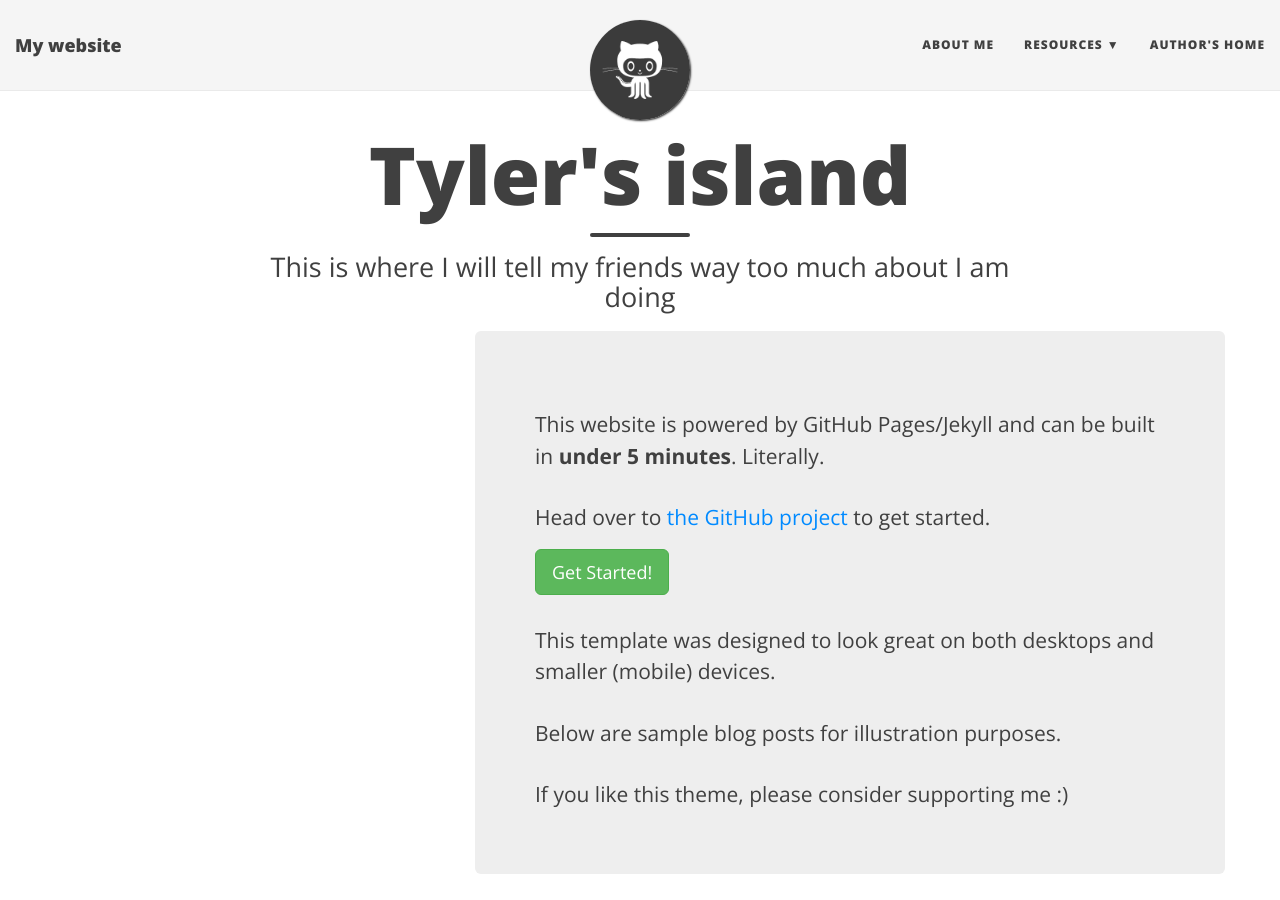
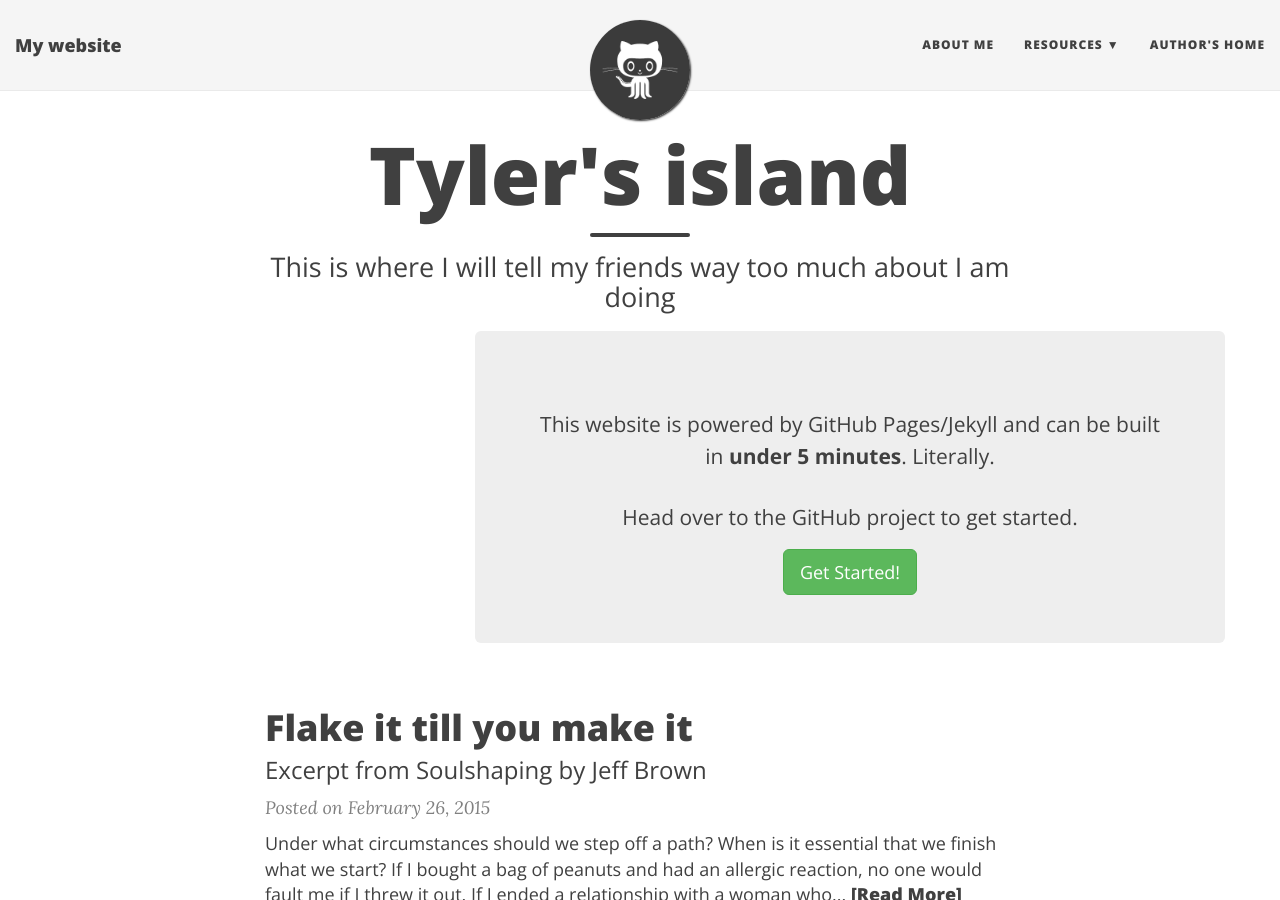
Before and after one commit to TylerAC/TylerAC.github.io, a Jekyll site: the page built from index.html, in a window 1280 px wide and 900 px high. Built offline with Jekyll 4.4.1, drawn with Linux system fonts in a browser that asks for light colours; nearby versions of some CDN libraries; the list of posts is cut into pages by our own code.

Commit message:
aligen start to center

```diff
--- a/index.html
+++ b/index.html
@@ -4,19 +4,15 @@
 subtitle: This is where I will tell my friends way too much about I am doing
 use-site-title: true
 ---
-<div class="container" role="main">
+<div class="container" role="main" align="center">
   <div class="row">
     <div class="col-lg-8 col-lg-offset-2 col-md-10 col-md-offset-1">
       <div class="main-explain-area jumbotron">
         <p>This website is powered by GitHub Pages/Jekyll and can be built in <strong>under 5 minutes</strong>. Literally.</p>
-        <p>Head over to <a href="https://github.com/daattali/beautiful-jekyll#readme">the GitHub project</a>
-          to get started.</p>
+        <p>Head over to the GitHub project to get started.</p>
         <div class="get-started-wrap">
-          <a class="btn btn-success btn-lg get-started-btn" href="https://github.com/daattali/beautiful-jekyll#readme">Get Started!</a>
+          <a class="btn btn-success btn-lg get-started-btn" href="https://github.com/TylerAC">Get Started!</a>
         </div>
-        <p>This template was designed to look great on both desktops and smaller (mobile) devices.</p>
-        <p>Below are sample blog posts for illustration purposes.</p>
-        <p>If you like this theme, please consider supporting me :)</p>
       </div>
     </div>
   </div>
```
